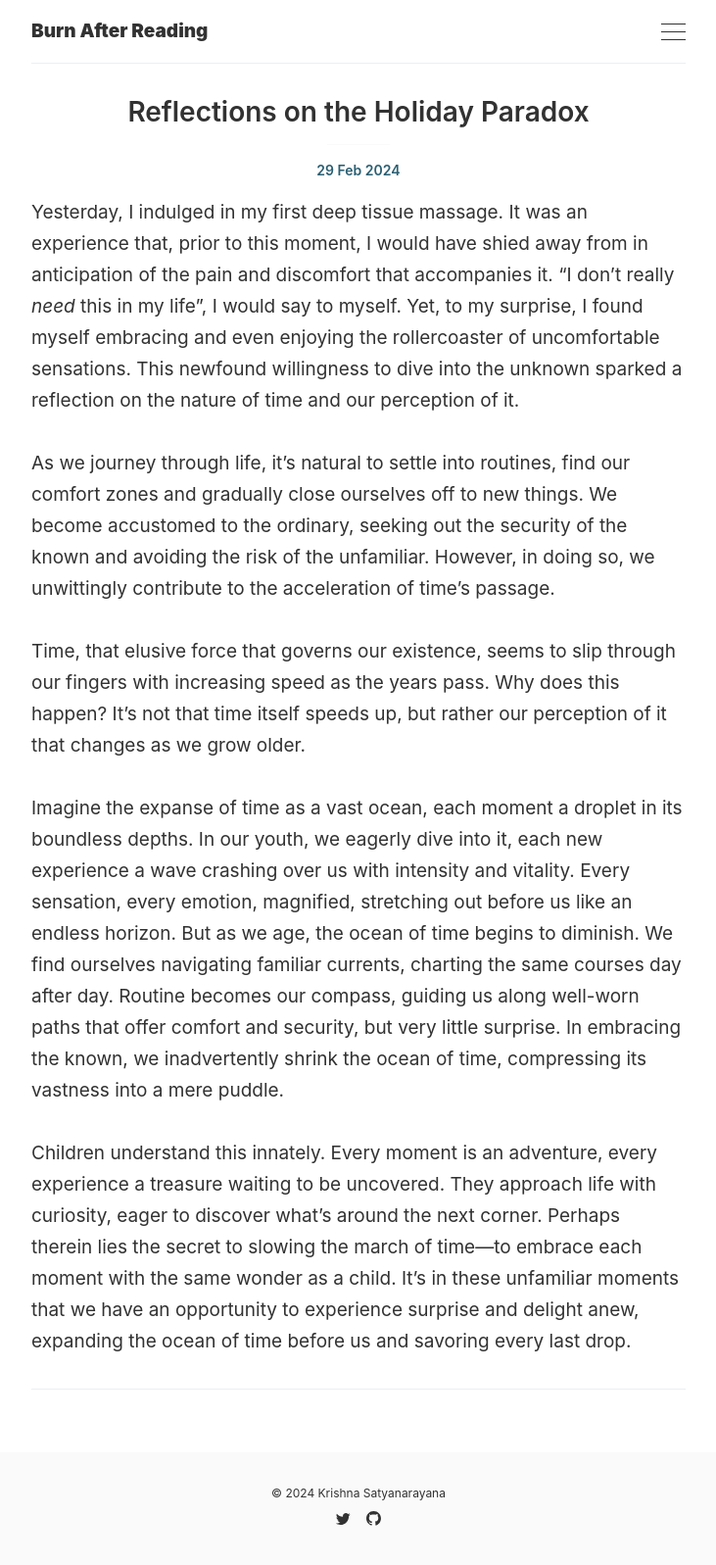
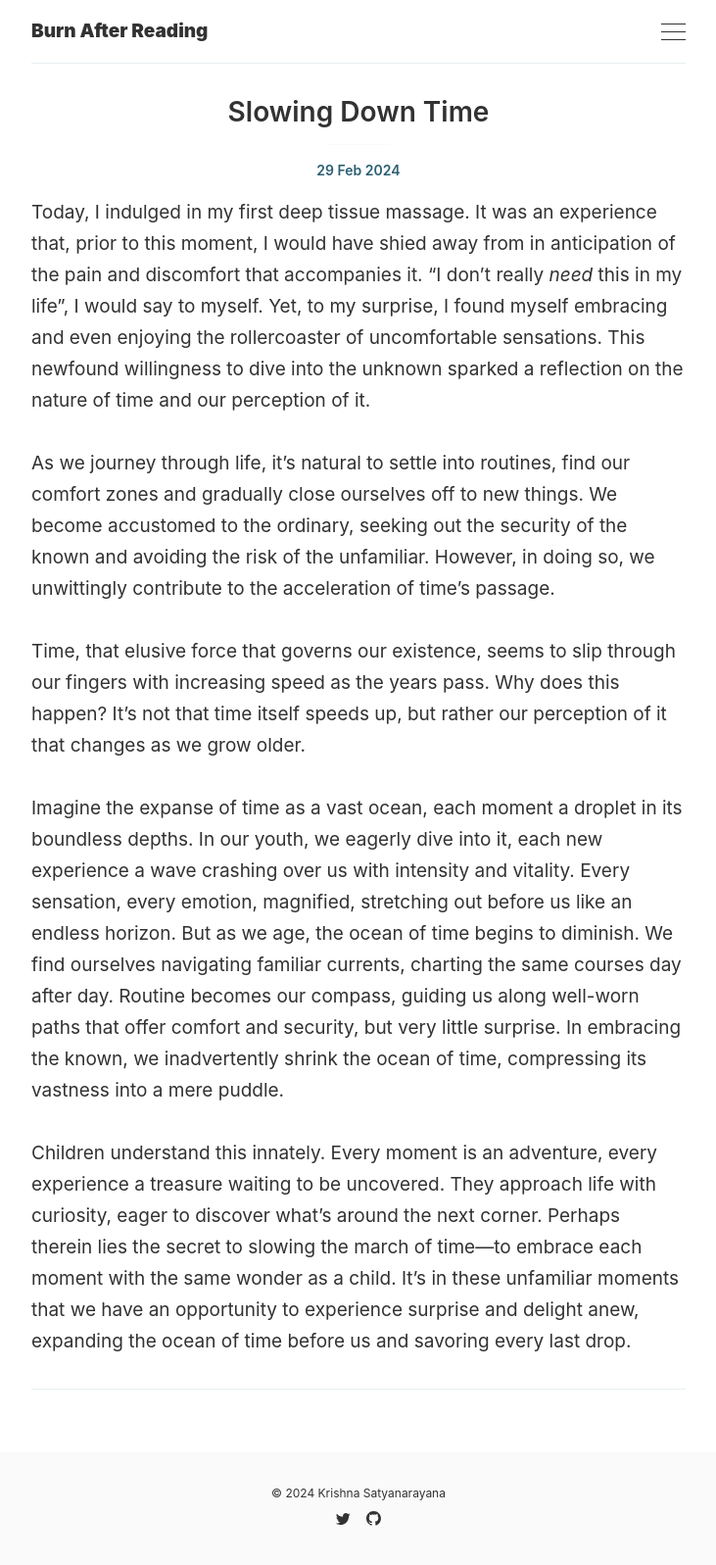
Before and after one commit to krishsatya/krishsatya.github.io, a Jekyll site: the page built from _posts/2024-02-29-slowing-down-time.md, in a window 1280 px wide. Shown: the whole page at 98% size, without its empty margins (274-1005 px from the left). Built offline with Jekyll 4.4.1, drawn with Linux system fonts in a browser that asks for light colours.

Commit message:
Renaming the last title again: "Slowing Down Time"

```diff
--- a/_posts/2024-02-29-holiday-paradox.md
+++ b/_posts/2024-02-29-slowing-down-time.md
@@ -1,9 +1,9 @@
 ---
 layout: post
-title: "Reflections on the Holiday Paradox"
+title: "Slowing Down Time"
 ---
 
-Yesterday, I indulged in my first deep tissue massage. It was an experience that, prior to this moment, I would have shied away from in anticipation of the pain and discomfort that accompanies it. "I don't really *need* this in my life", I would say to myself. Yet, to my surprise, I found myself embracing and even enjoying the rollercoaster of uncomfortable sensations. This newfound willingness to dive into the unknown sparked a reflection on the nature of time and our perception of it.
+Today, I indulged in my first deep tissue massage. It was an experience that, prior to this moment, I would have shied away from in anticipation of the pain and discomfort that accompanies it. "I don't really *need* this in my life", I would say to myself. Yet, to my surprise, I found myself embracing and even enjoying the rollercoaster of uncomfortable sensations. This newfound willingness to dive into the unknown sparked a reflection on the nature of time and our perception of it.
 
 As we journey through life, it's natural to settle into routines, find our comfort zones and gradually close ourselves off to new things. We become accustomed to the ordinary, seeking out the security of the known and avoiding the risk of the unfamiliar. However, in doing so, we unwittingly contribute to the acceleration of time's passage.
 
```
